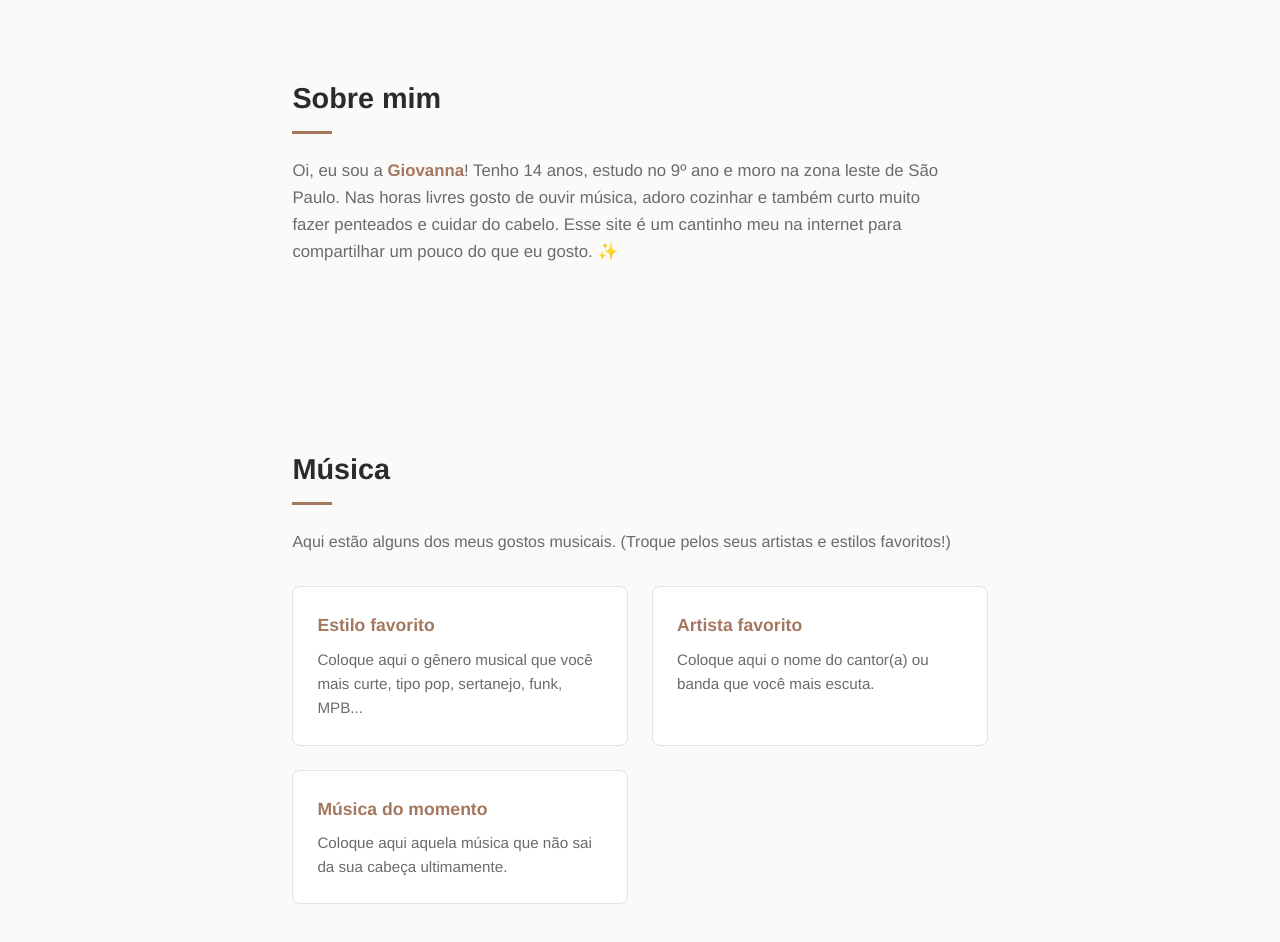
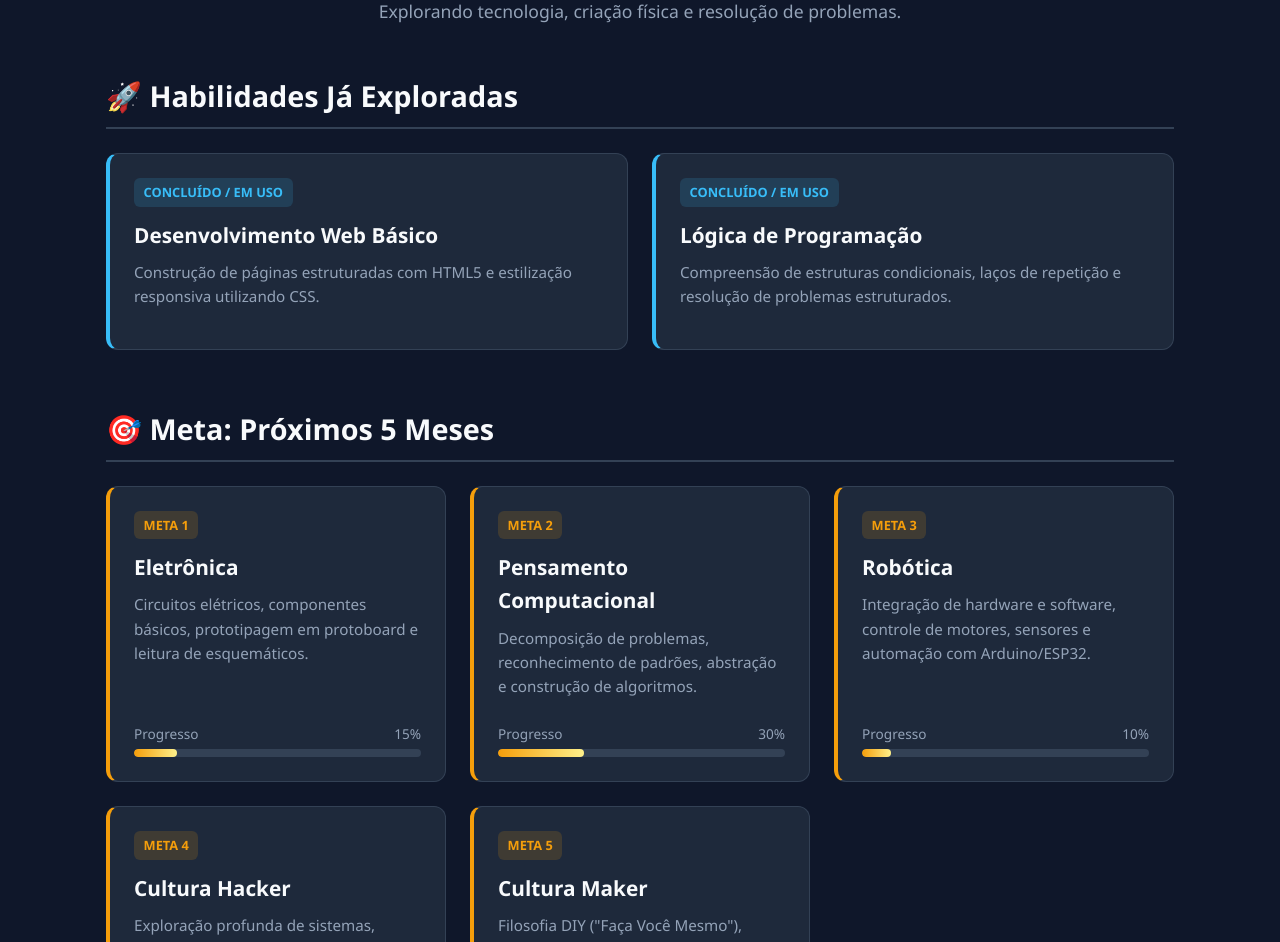
Before and after one commit to gihvieira05-create/victoriagih, a plain HTML site: page index.html in a window 1280 px wide. Shown: the part 107-1049 px from the top of the page. Drawn offline with Linux system fonts and the light colour scheme.

Commit message:
Update index.html

```diff
--- a/index.html
+++ b/index.html
@@ -3,236 +3,343 @@
 <head>
     <meta charset="UTF-8">
     <meta name="viewport" content="width=device-width, initial-scale=1.0">
-  <title>Giovanna Vieira</title>
+    <title>Meu Portfólio & Jornada Tech</title>
     <style>
-    /* ----- Reset básico ----- */
+        :root {
+            --bg-color: #0f172a;
+            --card-bg: #1e293b;
+            --accent-glow: #38bdf8;
+            --accent-target: #f59e0b;
+            --accent-green: #10b981;
+            --text-primary: #f8fafc;
+            --text-secondary: #94a3b8;
+        }
+
         * {
+            box-sizing: border-box;
             margin: 0;
             padding: 0;
-      box-sizing: border-box;
-    }
-
-    :root {
-      --cor-fundo: #fafaf9;
-      --cor-texto: #2b2b2b;
-      --cor-texto-suave: #6b6b6b;
-      --cor-destaque: #a3785f; /* tom terroso suave, combina com clean/minimalista */
-      --cor-linha: #e5e2df;
-      --fonte: 'Helvetica Neue', Arial, sans-serif;
+            font-family: 'Segoe UI', Tahoma, Geneva, Verdana, sans-serif;
         }
 
         body {
-      font-family: var(--fonte);
-      background-color: var(--cor-fundo);
-      color: var(--cor-texto);
+            background-color: var(--bg-color);
+            color: var(--text-primary);
             line-height: 1.6;
+            padding: 2rem 1rem;
+            max-width: 1100px;
+            margin: 0 auto;
         }
 
-    /* ----- Cabeçalho / Navegação ----- */
         header {
-      display: flex;
-      justify-content: space-between;
-      align-items: center;
-      padding: 24px 8%;
-      border-bottom: 1px solid var(--cor-linha);
-      position: sticky;
-      top: 0;
-      background-color: var(--cor-fundo);
-      z-index: 10;
+            text-align: center;
+            margin-bottom: 3rem;
         }
 
         header h1 {
-      font-size: 1.3rem;
-      font-weight: 600;
-      letter-spacing: 0.5px;
+            font-size: 2.5rem;
+            margin-bottom: 0.5rem;
+            background: linear-gradient(90deg, #38bdf8, #818cf8);
+            -webkit-background-clip: text;
+            -webkit-text-fill-color: transparent;
         }
 
-    nav ul {
-      list-style: none;
-      display: flex;
-      gap: 28px;
+        header p {
+            color: var(--text-secondary);
+            font-size: 1.1rem;
         }
 
-    nav a {
-      text-decoration: none;
-      color: var(--cor-texto);
-      font-size: 0.95rem;
-      transition: color 0.2s ease;
+        section {
+            margin-bottom: 3.5rem;
         }
 
-    nav a:hover {
-      color: var(--cor-destaque);
+        h2 {
+            font-size: 1.8rem;
+            margin-bottom: 1.5rem;
+            display: flex;
+            align-items: center;
+            gap: 0.5rem;
+            border-bottom: 2px solid #334155;
+            padding-bottom: 0.5rem;
         }
 
-    /* ----- Seções gerais ----- */
-    section {
-      padding: 80px 8%;
-      max-width: 900px;
-      margin: 0 auto;
-    }
-
-    section h2 {
-      font-size: 1.8rem;
-      margin-bottom: 24px;
-      font-weight: 600;
-    }
-
-    section h2::after {
-      content: "";
-      display: block;
-      width: 40px;
-      height: 3px;
-      background-color: var(--cor-destaque);
-      margin-top: 10px;
-    }
-
-    /* ----- Seção Hero (Sobre mim) ----- */
-    #sobre {
-      padding-top: 100px;
-      padding-bottom: 100px;
-    }
-
-    #sobre p {
-      color: var(--cor-texto-suave);
-      font-size: 1.05rem;
-      max-width: 650px;
-    }
-
-    #sobre .destaque {
-      color: var(--cor-destaque);
-      font-weight: 600;
-    }
-
-    /* ----- Cards (usados em Música e Cozinha) ----- */
-    .cards {
+        .grid-skills, .grid-projects {
             display: grid;
-      grid-template-columns: repeat(auto-fit, minmax(220px, 1fr));
-      gap: 24px;
-      margin-top: 32px;
+            grid-template-columns: repeat(auto-fit, minmax(280px, 1fr));
+            gap: 1.5rem;
         }
 
         .card {
-      background-color: #ffffff;
-      border: 1px solid var(--cor-linha);
-      border-radius: 8px;
-      padding: 24px;
-      transition: transform 0.2s ease, box-shadow 0.2s ease;
+            background-color: var(--card-bg);
+            border-radius: 12px;
+            padding: 1.5rem;
+            border: 1px solid #334155;
+            transition: transform 0.2s ease, border-color 0.2s ease;
+            display: flex;
+            flex-direction: column;
+            justify-content: space-between;
         }
 
         .card:hover {
             transform: translateY(-4px);
-      box-shadow: 0 6px 16px rgba(0, 0, 0, 0.06);
+            border-color: var(--accent-glow);
+        }
+
+        .card.target {
+            border-left: 4px solid var(--accent-target);
+        }
+
+        .card.explored {
+            border-left: 4px solid var(--accent-glow);
+        }
+
+        .card.project {
+            border-left: 4px solid var(--accent-green);
         }
 
         .card h3 {
-      font-size: 1.1rem;
-      margin-bottom: 8px;
-      color: var(--cor-destaque);
+            font-size: 1.3rem;
+            margin-bottom: 0.5rem;
         }
 
         .card p {
-      color: var(--cor-texto-suave);
+            color: var(--text-secondary);
             font-size: 0.95rem;
+            margin-bottom: 1rem;
         }
 
-    /* ----- Rodapé ----- */
+        .tag {
+            display: inline-block;
+            padding: 0.25rem 0.6rem;
+            border-radius: 6px;
+            font-size: 0.8rem;
+            font-weight: bold;
+            margin-bottom: 0.75rem;
+            text-transform: uppercase;
+            align-self: flex-start;
+        }
+
+        .tag-target {
+            background-color: rgba(245, 158, 11, 0.15);
+            color: var(--accent-target);
+        }
+
+        .tag-explored {
+            background-color: rgba(56, 189, 248, 0.15);
+            color: var(--accent-glow);
+        }
+
+        .tag-project {
+            background-color: rgba(16, 185, 129, 0.15);
+            color: var(--accent-green);
+        }
+
+        /* Estilo da Barra de Progresso */
+        .progress-container {
+            margin-top: auto;
+            padding-top: 0.5rem;
+        }
+
+        .progress-label {
+            display: flex;
+            justify-content: space-between;
+            font-size: 0.85rem;
+            color: var(--text-secondary);
+            margin-bottom: 0.3rem;
+        }
+
+        .progress-bar {
+            width: 100%;
+            height: 8px;
+            background-color: #334155;
+            border-radius: 4px;
+            overflow: hidden;
+        }
+
+        .progress-fill {
+            height: 100%;
+            background: linear-gradient(90deg, var(--accent-target), #fef08a);
+            border-radius: 4px;
+            transition: width 0.3s ease;
+        }
+
+        /* Estilo dos Links dos Projetos */
+        .project-link {
+            color: var(--accent-glow);
+            text-decoration: none;
+            font-size: 0.9rem;
+            font-weight: bold;
+            display: inline-flex;
+            align-items: center;
+            gap: 0.3rem;
+            margin-top: 0.5rem;
+        }
+
+        .project-link:hover {
+            text-decoration: underline;
+        }
+
         footer {
             text-align: center;
-      padding: 32px 8%;
-      border-top: 1px solid var(--cor-linha);
-      color: var(--cor-texto-suave);
+            color: var(--text-secondary);
             font-size: 0.9rem;
-    }
-
-    /* ----- Responsividade ----- */
-    @media (max-width: 600px) {
-      header {
-        flex-direction: column;
-        gap: 12px;
-      }
-
-      nav ul {
-        gap: 16px;
-        flex-wrap: wrap;
-        justify-content: center;
-      }
-
-      section {
-        padding: 60px 6%;
-      }
+            margin-top: 4rem;
+            padding-top: 1rem;
+            border-top: 1px solid #334155;
         }
     </style>
 </head>
 <body>
 
     <header>
-    <h1>Giovanna Vieira</h1>
-    <nav>
-      <ul>
-        <li><a href="#sobre">Sobre mim</a></li>
-        <li><a href="#musica">Música</a></li>
-        <li><a href="#cozinha">Cozinha</a></li>
-      </ul>
-    </nav>
+        <h1>Jornada de Desenvolvimento</h1>
+        <p>Explorando tecnologia, criação física e resolução de problemas.</p>
     </header>
 
-  <!-- ===== SEÇÃO SOBRE MIM ===== -->
-  <section id="sobre">
-    <h2>Sobre mim</h2>
-    <p>
-      Oi, eu sou a <span class="destaque">Giovanna</span>! Tenho 14 anos, estudo no
-      9º ano e moro na zona leste de São Paulo. Nas horas livres gosto de ouvir
-      música, adoro cozinhar e também curto muito fazer penteados e cuidar do cabelo.
-      Esse site é um cantinho meu na internet para compartilhar um pouco do que eu gosto. ✨
-    </p>
-  </section>
-
-  <!-- ===== SEÇÃO MÚSICA ===== -->
-  <section id="musica">
-    <h2>Música</h2>
-    <p style="color: var(--cor-texto-suave);">
-      Aqui estão alguns dos meus gostos musicais. (Troque pelos seus artistas e estilos favoritos!)
-    </p>
-    <div class="cards">
-      <div class="card">
-        <h3>Estilo favorito</h3>
-        <p>Coloque aqui o gênero musical que você mais curte, tipo pop, sertanejo, funk, MPB...</p>
+    <main>
+        <!-- HABILIDADES EXPLORADAS -->
+        <section>
+            <h2>🚀 Habilidades Já Exploradas</h2>
+            <div class="grid-skills">
+                <div class="card explored">
+                    <div>
+                        <span class="tag tag-explored">Concluído / Em uso</span>
+                        <h3>Desenvolvimento Web Básico</h3>
+                        <p>Construção de páginas estruturadas com HTML5 e estilização responsiva utilizando CSS.</p>
                     </div>
-      <div class="card">
-        <h3>Artista favorito</h3>
-        <p>Coloque aqui o nome do cantor(a) ou banda que você mais escuta.</p>
                 </div>
-      <div class="card">
-        <h3>Música do momento</h3>
-        <p>Coloque aqui aquela música que não sai da sua cabeça ultimamente.</p>
+                <div class="card explored">
+                    <div>
+                        <span class="tag tag-explored">Concluído / Em uso</span>
+                        <h3>Lógica de Programação</h3>
+                        <p>Compreensão de estruturas condicionais, laços de repetição e resolução de problemas estruturados.</p>
+                    </div>
                 </div>
             </div>
         </section>
 
-  <!-- ===== SEÇÃO COZINHA ===== -->
-  <section id="cozinha">
-    <h2>Cozinha</h2>
-    <p style="color: var(--cor-texto-suave);">
-      Adoro cozinhar! Aqui vou compartilhar algumas receitas e dicas. (Substitua pelos seus pratos favoritos!)
-    </p>
-    <div class="cards">
-      <div class="card">
-        <h3>Receita favorita</h3>
-        <p>Descreva aqui o prato que você mais gosta de fazer.</p>
+        <!-- METAS COM BARRAS DE PROGRESSO -->
+        <section>
+            <h2>🎯 Meta: Próximos 5 Meses</h2>
+            <div class="grid-skills">
+
+                <div class="card target">
+                    <div>
+                        <span class="tag tag-target">Meta 1</span>
+                        <h3>Eletrônica</h3>
+                        <p>Circuitos elétricos, componentes básicos, prototipagem em protoboard e leitura de esquemáticos.</p>
                     </div>
-      <div class="card">
-        <h3>Doce ou salgado?</h3>
-        <p>Conte se você prefere fazer doces, salgados ou os dois!</p>
+                    <div class="progress-container">
+                        <div class="progress-label">
+                            <span>Progresso</span>
+                            <span>15%</span>
                         </div>
-      <div class="card">
-        <h3>Dica de cozinha</h3>
-        <p>Compartilhe uma dica ou truque de cozinha que você aprendeu.</p>
+                        <div class="progress-bar">
+                            <div class="progress-fill" style="width: 15%;"></div>
                         </div>
+                    </div>
+                </div>
+
+                <div class="card target">
+                    <div>
+                        <span class="tag tag-target">Meta 2</span>
+                        <h3>Pensamento Computacional</h3>
+                        <p>Decomposição de problemas, reconhecimento de padrões, abstração e construção de algoritmos.</p>
+                    </div>
+                    <div class="progress-container">
+                        <div class="progress-label">
+                            <span>Progresso</span>
+                            <span>30%</span>
+                        </div>
+                        <div class="progress-bar">
+                            <div class="progress-fill" style="width: 30%;"></div>
+                        </div>
+                    </div>
+                </div>
+
+                <div class="card target">
+                    <div>
+                        <span class="tag tag-target">Meta 3</span>
+                        <h3>Robótica</h3>
+                        <p>Integração de hardware e software, controle de motores, sensores e automação com Arduino/ESP32.</p>
+                    </div>
+                    <div class="progress-container">
+                        <div class="progress-label">
+                            <span>Progresso</span>
+                            <span>10%</span>
+                        </div>
+                        <div class="progress-bar">
+                            <div class="progress-fill" style="width: 10%;"></div>
+                        </div>
+                    </div>
+                </div>
+
+                <div class="card target">
+                    <div>
+                        <span class="tag tag-target">Meta 4</span>
+                        <h3>Cultura Hacker</h3>
+                        <p>Exploração profunda de sistemas, mentalidade de segurança, curiosidade investigativa e modificação criativa.</p>
+                    </div>
+                    <div class="progress-container">
+                        <div class="progress-label">
+                            <span>Progresso</span>
+                            <span>20%</span>
+                        </div>
+                        <div class="progress-bar">
+                            <div class="progress-fill" style="width: 20%;"></div>
+                        </div>
+                    </div>
+                </div>
+
+                <div class="card target">
+                    <div>
+                        <span class="tag tag-target">Meta 5</span>
+                        <h3>Cultura Maker</h3>
+                        <p>Filosofia DIY ("Faça Você Mesmo"), fabricação digital, prototipagem rápida e projetos compartilhados.</p>
+                    </div>
+                    <div class="progress-container">
+                        <div class="progress-label">
+                            <span>Progresso</span>
+                            <span>5%</span>
+                        </div>
+                        <div class="progress-bar">
+                            <div class="progress-fill" style="width: 5%;"></div>
+                        </div>
+                    </div>
+                </div>
+
             </div>
         </section>
 
+        <!-- SEÇÃO DE PROJETOS -->
+        <section>
+            <h2>🛠️ Projetos e Experimentos</h2>
+            <div class="grid-projects">
+
+                <div class="card project">
+                    <div>
+                        <span class="tag tag-project">Web / HTML</span>
+                        <h3>Portfólio Pessoal</h3>
+                        <p>Este próprio site, construído para documentar a evolução de aprendizado e exibir o progresso das metas.</p>
+                    </div>
+                    <a href="#" class="project-link">Ver Código no GitHub →</a>
+                </div>
+
+                <div class="card project">
+                    <div>
+                        <span class="tag tag-project">Eletrônica / Maker</span>
+                        <h3>Pisca-Pisca LED com Arduino</h3>
+                        <p>Primeiro circuito prático montado na protoboard para entender saídas digitais e temporização no código.</p>
+                    </div>
+                    <a href="#" class="project-link">Ver Repositório / Documentação →</a>
+                </div>
+
+            </div>
+        </section>
+    </main>
+
     <footer>
-    <p>&copy; 2026 Giovanna Vieira — Feito com 💛</p>
+        <p>© 2026 - Desenvolvido como registro de aprendizado contínuo.</p>
     </footer>
 
 </body>
```
Lines whose indentation alone changed are shown as unchanged.
